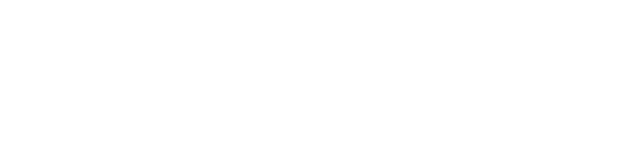
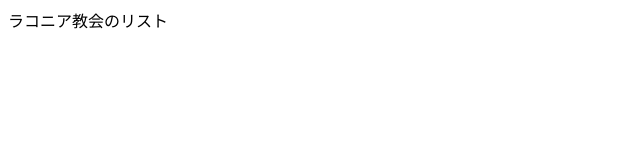
Before and after one commit to Yanayanagi/laconia.github.io, a plain HTML site: page index.html in a window 1280 px wide. Shown: the whole page, without its empty margins (0-640 px from the left). Drawn offline with Linux system fonts and the light colour scheme.

Commit message:
index.html

```diff
--- a/index.html
+++ b/index.html
@@ -7,6 +7,6 @@
     <!-- 必要に応じてCSSやJavaScriptのリンクを追加 -->
 </head>
 <body>
-    <!-- ここにコンテンツを追加 -->
+    ラコニア教会のリスト
 </body>
 </html>
```
